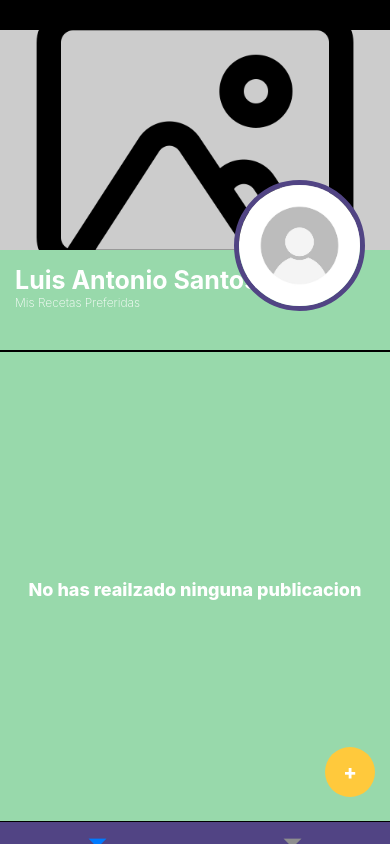
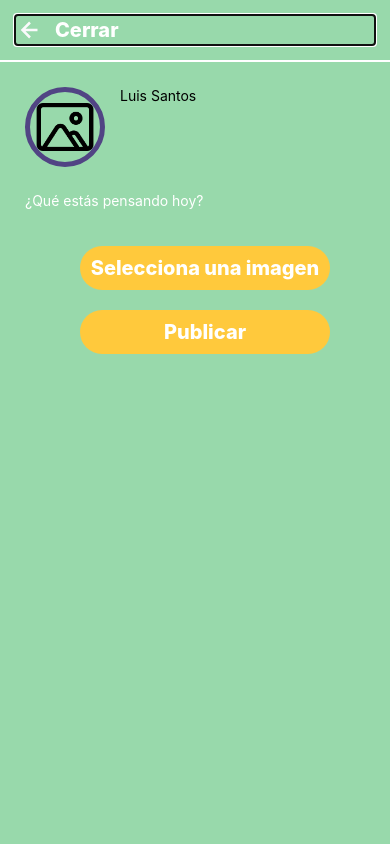
Before and after one commit to lasaro069/MiRecetario, a React Native app: screen /Publicaciones in a window 390 px wide. Built offline with nearby package versions, Linux system fonts and the light colour scheme.

Commit message:
se realizan cambios en Modal y Publicaciones sin resultados

```diff
--- a/components/Modal.js
+++ b/components/Modal.js
@@ -10,13 +10,15 @@
 const leftBack = Asset.fromModule(require("../assets/img/left-arrow.png")).uri;
 
 
-const ModalPublicaciones = ({ selectImagePost, setSelectImagePost, modalViseble, closeModal, selectedImageProfile, addPost }) => {
+const ModalPublicaciones = ({ selectImagePost, setSelectImagePost, modalViseble, closeModal,  addPost }) => {
 
 
 
 
   // constante que guarda lo que el usuario escriba
   const [inputText, setInputText] = useState("");
+
+  const { selectedImageProfile } = useImages();
 
 
   const openImagePost = async () => {
--- a/components/Publicaciones.js
+++ b/components/Publicaciones.js
@@ -25,7 +25,7 @@
 
 
   // Variable para definir el estado del boton '+'
-  const [modalViseble, setModalVisible] = useState(false);
+  const [modalVisible, setModalVisible] = useState(false);
 
   // validacion cuando abierto y cuando carrado
   const openModal = () => {
@@ -168,7 +168,7 @@
 
         selectImagePost = {selectImagePost}
         setSelectImagePost = {setSelectImagePost}
-        modalViseble = {modalViseble}
+        modalVisible = {modalVisible}
         closeModal = {closeModal}
         selectedImageProfile = {selectedImageProfile}
         addPost = {addPost}
```
